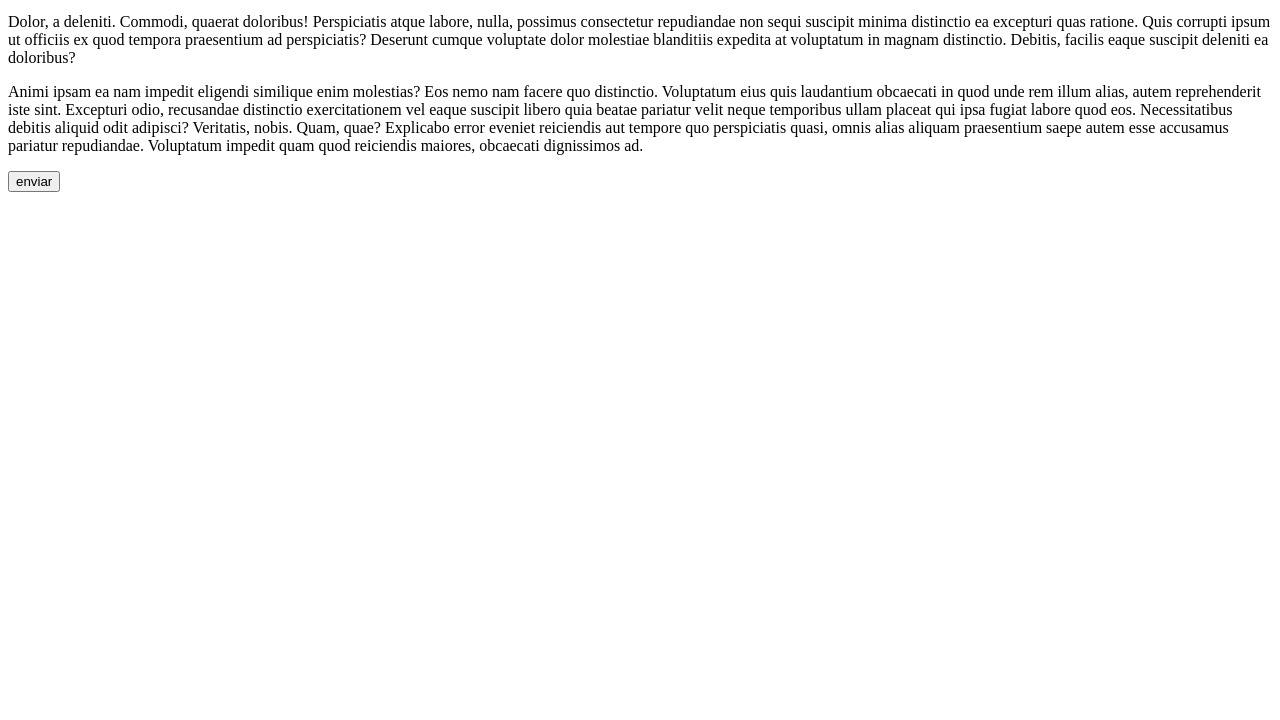
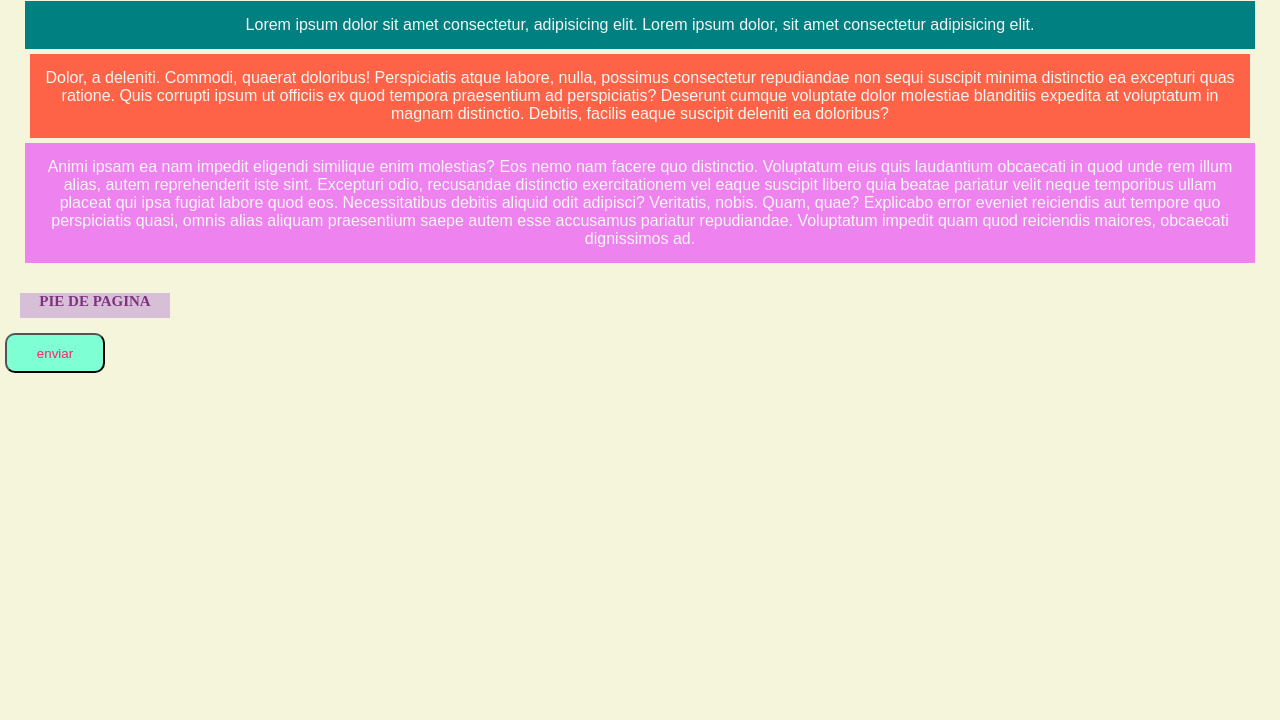
Before and after one commit to celeste2587/git.de.prueba, a plain HTML site: page index.html in a window 1280 px wide. Shown: the part 80-800 px from the top of the page. Drawn offline with Linux system fonts and the light colour scheme.

Commit message:
se agrego pie de pagina al html y al css

```diff
--- a/index.html
+++ b/index.html
@@ -5,7 +5,7 @@
     <meta http-equiv="X-UA-Compatible" content="IE=edge" />
     <meta name="viewport" content="width=device-width, initial-scale=1.0" />
     <title>Document</title>
-    <link rel="stylesheet" href="estilos.css" />
+    <link rel="stylesheet" href="stilos.css" />
   </head>
   <body>
     <h3 class="hr3">practicando con git y github</h3>
@@ -38,6 +38,11 @@
         reiciendis maiores, obcaecati dignissimos ad.
       </p>
     </div>
-    <button class="boton">enviar</button>
+
+    <footer>
+      <h5 class="footer">PIE DE PAGINA</h5>
+
+      <button class="boton">enviar</button>
+    </footer>
   </body>
 </html>
--- a/stilos.css
+++ b/stilos.css
@@ -54,3 +54,14 @@ body {
   align-items: center;
   justify-content: center;
 }
+
+.footer {
+  background-color: thistle;
+  color: rgb(126, 50, 126);
+  font-size: 15px;
+  height: 25px;
+  width: 150px;
+  text-align: center;
+  margin: 15px;
+  text-align: center;
+}
```
